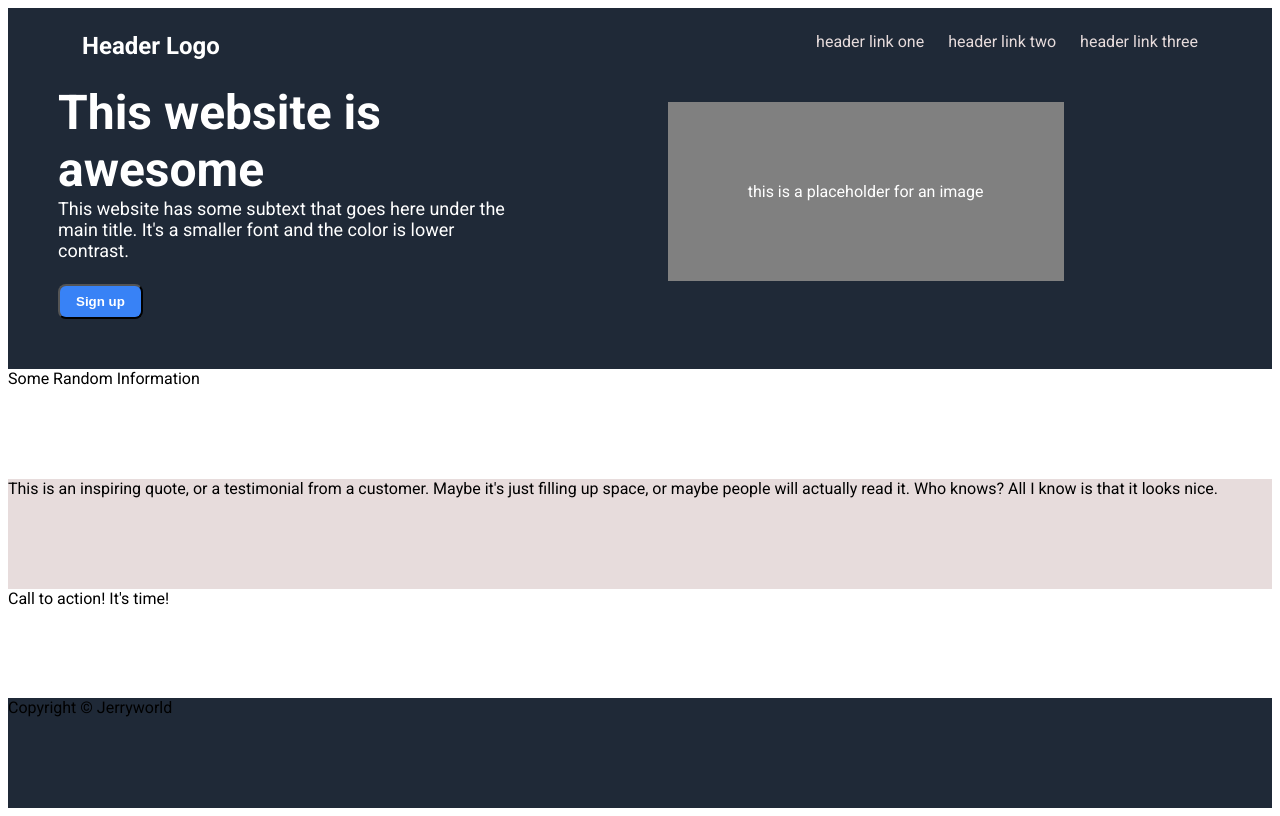
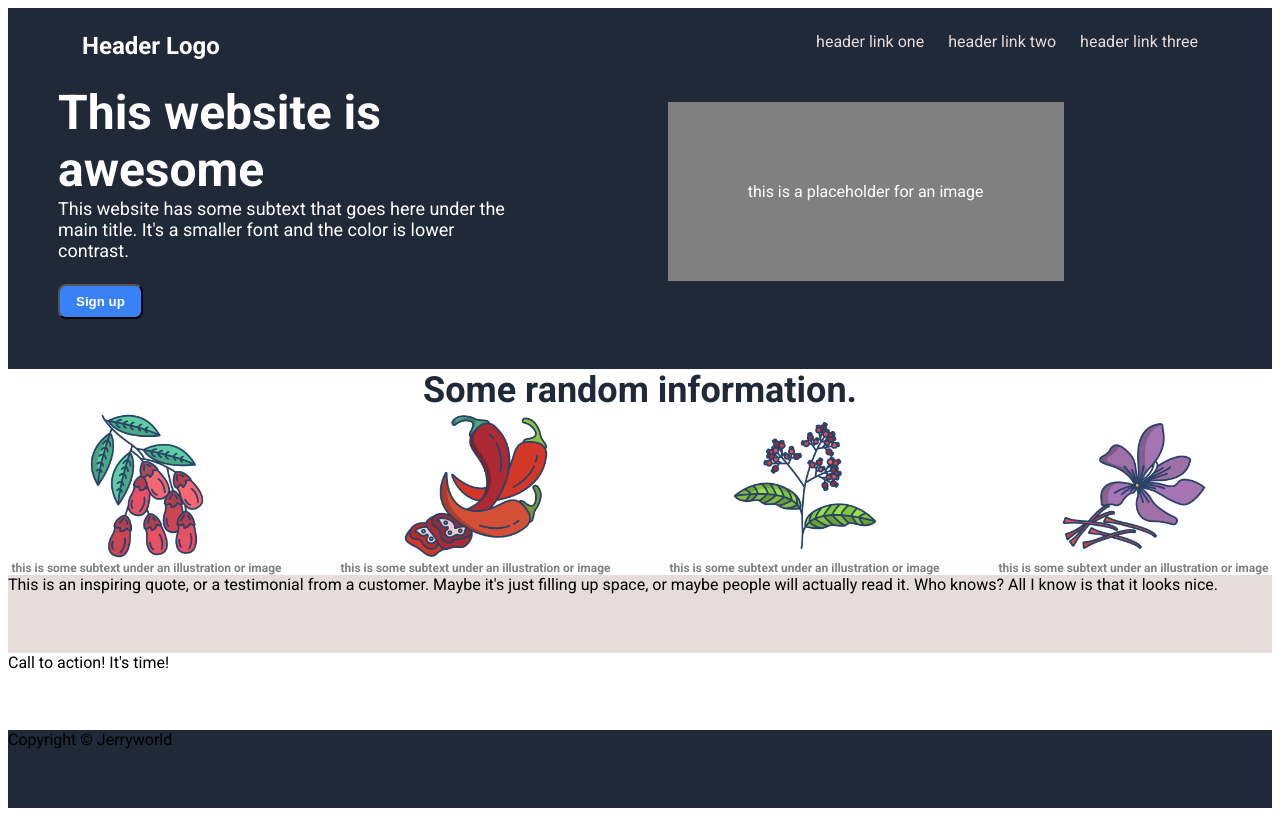
Before and after one commit to Rasphier/landing-page, a plain HTML site: page index.html in a window 1280 px wide. Drawn offline with Linux system fonts and the light colour scheme.

Commit message:
Added information section along with images

```diff
--- a/index.html
+++ b/index.html
@@ -37,9 +37,32 @@
             </div>
         </div>
     </div>
+
+
+
     <div class="information">
-    Some Random Information
+    Some random information.
+    <div class="info-pictures">
+          <div class="info">
+        <img src="./images/barberry.png" alt="barberry">
+        <div class="text">this is some subtext under an illustration or image</div>
+      </div>
+      <div class="info">
+        <img src="./images/chilli.png" alt="chili">
+        <div class="text">this is some subtext under an illustration or image</div>
+      </div>
+      <div class="info">
+        <img src="./images/pepper.png" alt="pepper">
+        <div class="text">this is some subtext under an illustration or image</div>
+      </div>
+      <div class="info">
+        <img src="./images/saffron.png" alt="saffron">
+        <div class="text">this is some subtext under an illustration or image</div>
+      </div>
     </div>
+    </div>
+
+
     <div class="quote">
     This is an inspiring quote, or a testimonial from a customer. Maybe it's just filling up space,
     or maybe people will actually read it. Who knows? All I know is that it looks nice.
--- a/styles.css
+++ b/styles.css
@@ -68,7 +68,44 @@
 }
 .information {
     display: flex;
-    flex: 1;
+    flex-direction:row;
+    flex-wrap:wrap;
+    flex: 1.5;
+    justify-content:center;
+    align-items:center;
+    color: #1f2937;
+    font-size:36px;
+    font-weight:bolder
+
+}
+
+.info {
+    display:flex;
+    flex:1;
+
+    flex-wrap:wrap;
+    justify-content:center;
+
+}
+
+.info-pictures {
+    display:flex;
+    justify-content:center;
+    align-items: center;
+    flex-wrap:wrap;
+    gap:52px;
+}
+
+
+.text {
+    display:flex;
+
+    justify-content:center;
+    flex-wrap:wrap;
+    align-items: center;
+    align-self:flex-send;
+    font-size:12px;
+    color: grey
 }
 
 .quote {
@@ -119,3 +156,8 @@ button {
     color:white
 
   }
+
+  img {
+    width: 150px;
+    height: 150px;
+  }
```
Also changed, not shown: images/barberry.png (added), images/chilli.png (added), images/pepper.png (added), images/saffron.png (added).
